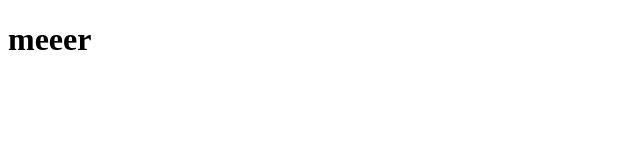
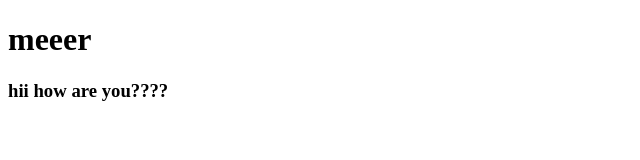
Before and after one commit to MeerArsalanAli27/arsalanrepo, a plain HTML site: page index.html in a window 1280 px wide. Shown: the whole page, without its empty margins (0-640 px from the left). Drawn offline with Linux system fonts and the light colour scheme.

Commit message:
this is my v3 and it is commited

```diff
--- a/index.html
+++ b/index.html
@@ -7,5 +7,6 @@
 </head>
 <body>
      <h1>meeer</h1>
+     <h3>hii how are you????</h3>
 </body>
 </html>
```
